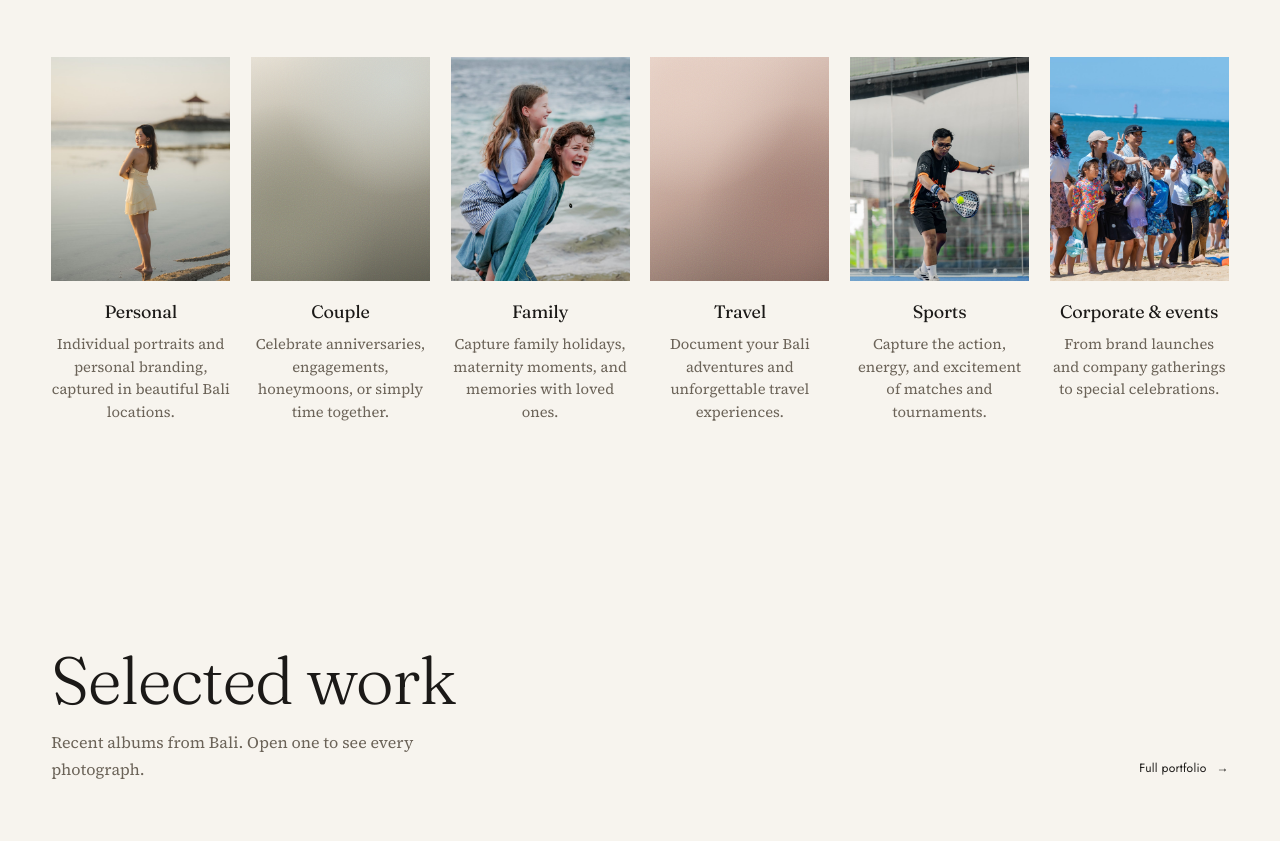
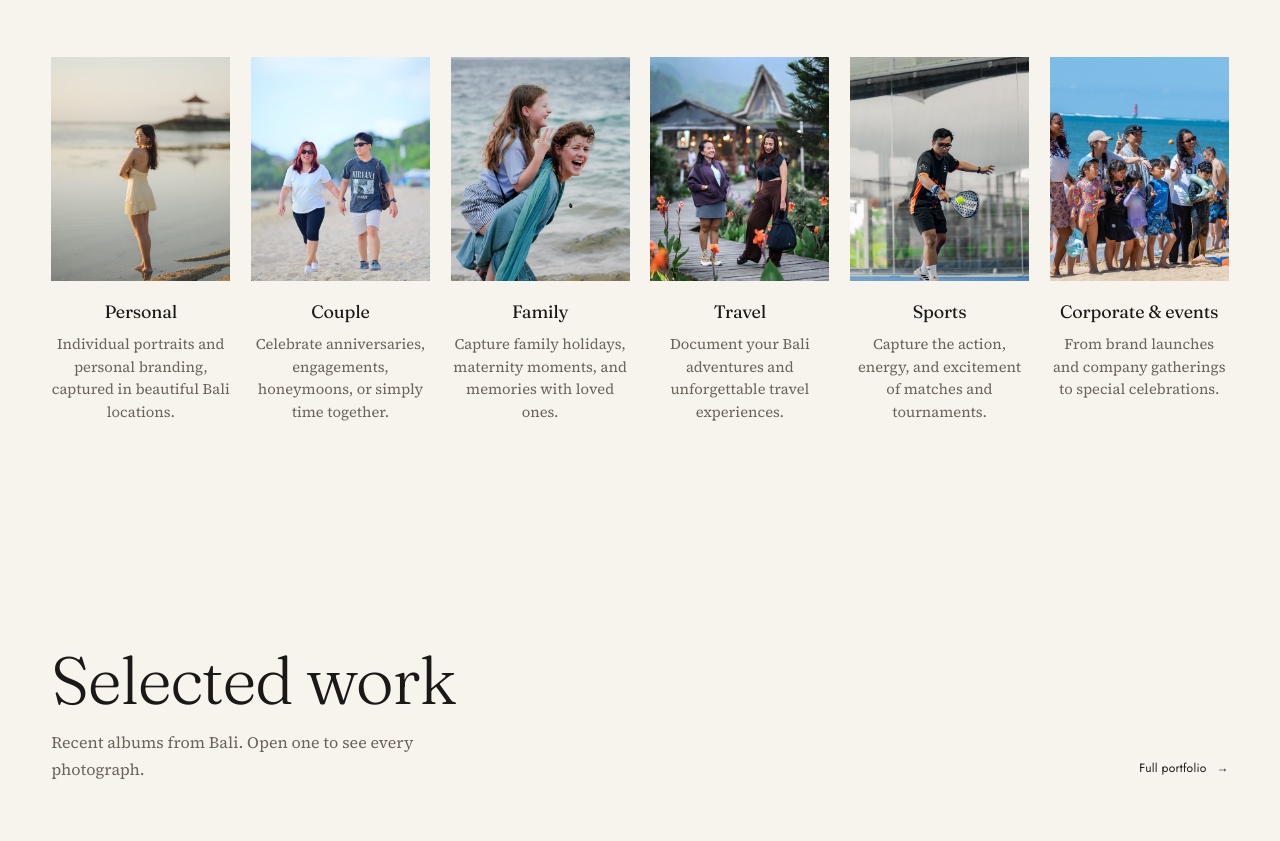
Before and after one commit to rubenstudy200-ai/website-twochapter, a plain HTML site: page index.html in a window 1280 px wide. Shown: the part 1785-2626 px from the top of the page. Drawn offline with Linux system fonts and the light colour scheme.

Commit message:
Add couple and travel service photos

```diff
--- a/index.html
+++ b/index.html
@@ -119,8 +119,8 @@
           </a>
 
           <a class="service-preview__card reveal reveal-delay-1" href="services.html#couple">
-            <div class="media media--b ratio-4x5 media-zoom" role="img" aria-label="Placeholder image for the couple session">
-              <span class="media__inner" aria-hidden="true"></span>
+            <div class="media ratio-4x5">
+              <img src="assets/img/services/couple.jpg" alt="Couple walking on a Bali beach during a relaxed couple session" width="1080" height="1350" loading="lazy">
             </div>
             <h3>Couple</h3>
             <p>Celebrate anniversaries, engagements, honeymoons, or simply time together.</p>
@@ -135,8 +135,8 @@
           </a>
 
           <a class="service-preview__card reveal" href="services.html#travel">
-            <div class="media media--e ratio-4x5 media-zoom" role="img" aria-label="Placeholder image for the travel session">
-              <span class="media__inner" aria-hidden="true"></span>
+            <div class="media ratio-4x5">
+              <img src="assets/img/services/travel.jpg" alt="Two travellers exploring a mountain village in Bali" width="1080" height="1350" loading="lazy">
             </div>
             <h3>Travel</h3>
             <p>Document your Bali adventures and unforgettable travel experiences.</p>
```
Also changed, not shown: services.html (+4 -2 lines), assets/img/services/couple.jpg (added), assets/img/services/travel.jpg (added), 1 other file.
